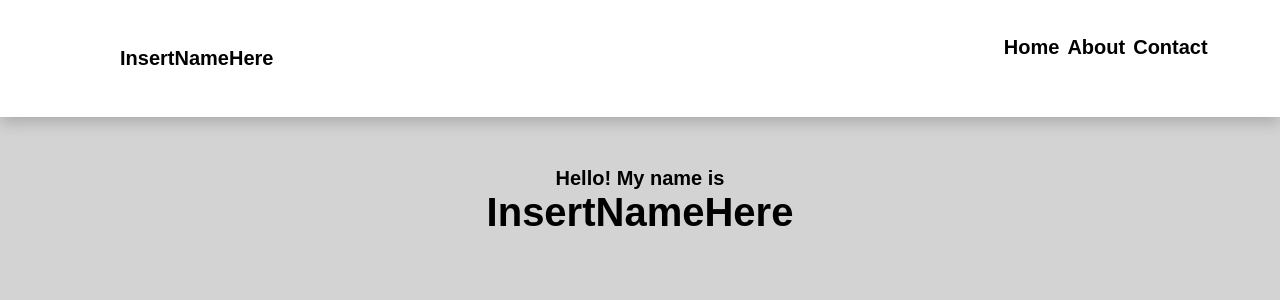
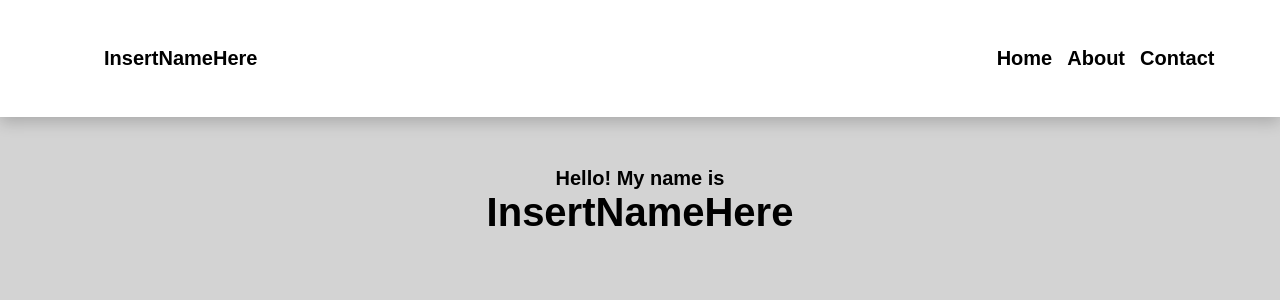
Before and after one commit to JackOBrien21/developer-website, a React (Create React App) app: page / in a window 1280 px wide. Shown: the top 300 px of the page. Built offline with nearby package versions, Linux system fonts and the light colour scheme.

Commit message:
button working, location not

```diff
--- a/src/style.css
+++ b/src/style.css
@@ -122,8 +122,11 @@ nav {
     transform: rotate(90deg);
 }
 
-.navbar--links--list {
-    display: none;
+
+.navbar--links--list--container {
+    height: 0;
+    overflow: hidden;
+    transition: var(--transition);
 }
 
 @media screen and (min-width: 800px) {
@@ -141,7 +144,7 @@ nav {
     position: absolute;
     width: 100%;
     transform: scaleX(0);
-    height: 7px;
+    height: 4px;
     bottom: -5px;
     left: 0;
     background-color: #000000;
@@ -162,12 +165,8 @@ nav {
     padding: 1rem;
 }
 .navbar--header {
-    display: flex;
-    width: 100%;
-    flex-direction: row;
     align-items: center;
     justify-content: space-between;
-    padding: 1rem;
 }
 
 .navbar--toggle {
@@ -176,7 +175,6 @@ nav {
 
 .navbar--links--list {
     padding: 1rem;
-
     display: flex;
     align-items: center;
     flex-direction: row;
@@ -186,19 +184,7 @@ nav {
 }
 .navbar--links--list--container {
     padding: 1rem;
-
-    margin: 0 auto;
     height: auto !important;
-    overflow: hidden;
-    transition: var(--transition);
-}
-.navbar--links--list a {
-    padding: 0;
-    margin: 0 0.5rem;
-}
-.navbar--links--list a:hover {
-    padding: 0;
-    background: transparent;
 }
 }
 
```
